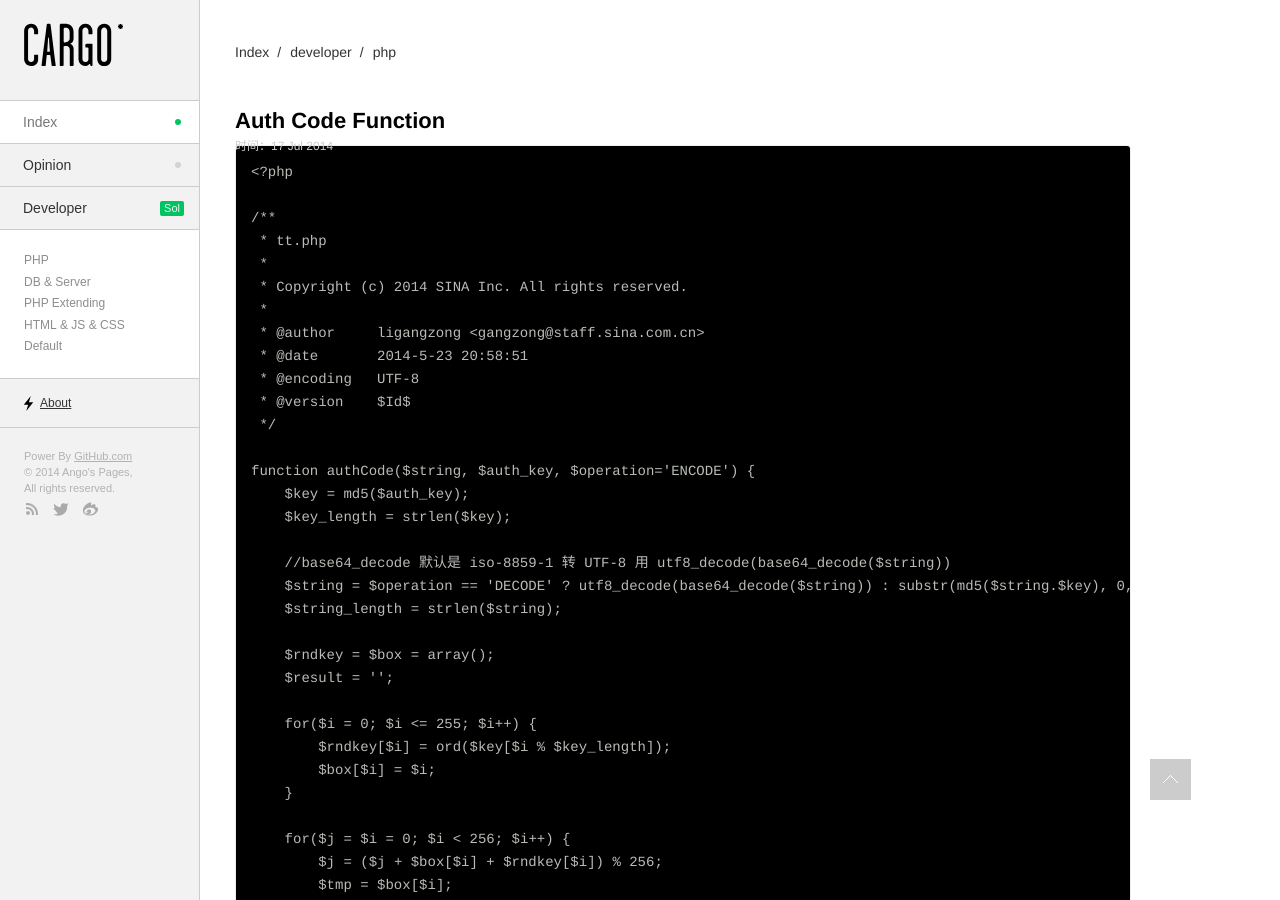
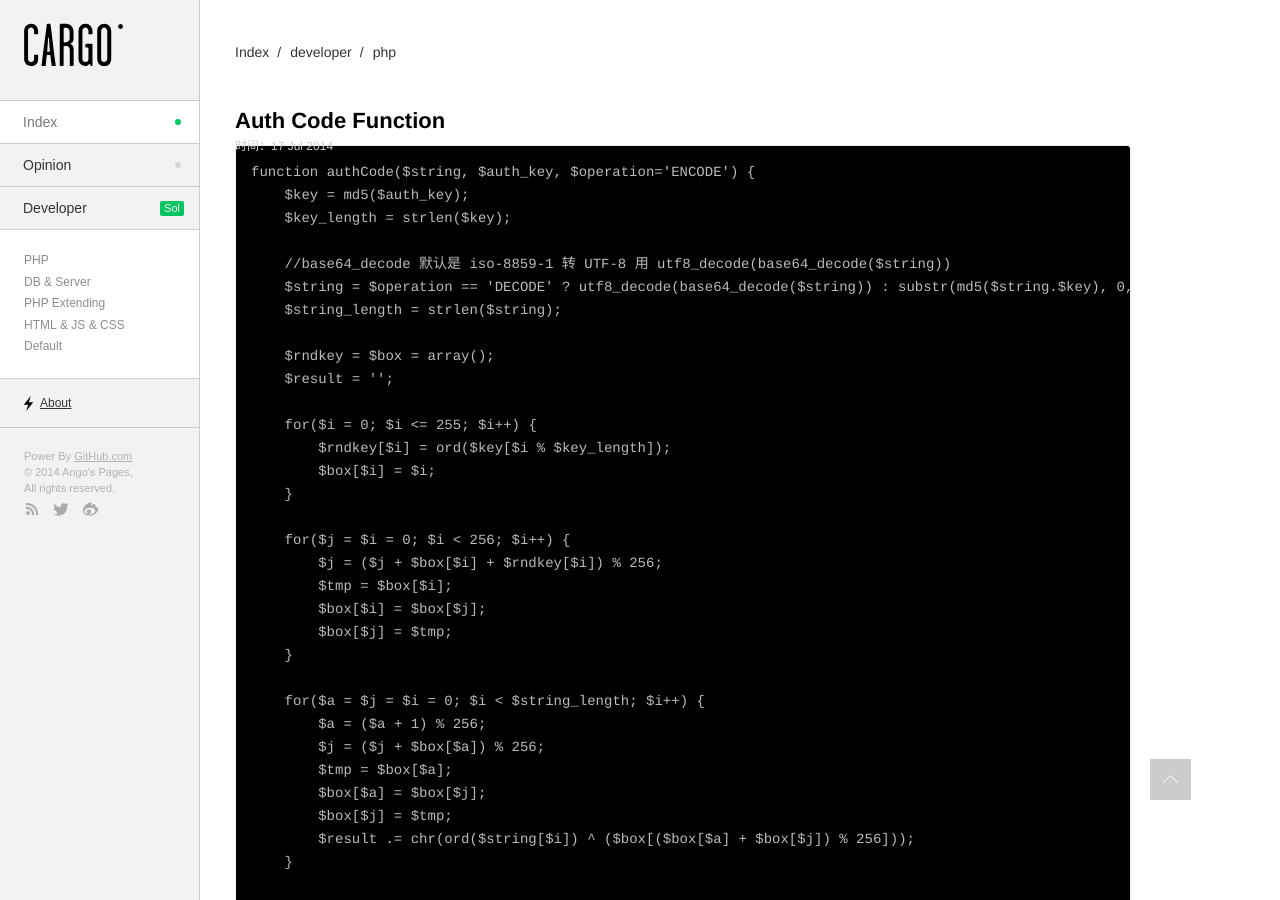
Before and after one commit to Angos/angos.github.io, a Jekyll site: the page built from _posts/developer/2014-07-17-Auth-Code-Function.md, in a window 1280 px wide and 900 px high. Built offline with Jekyll 4.4.1, drawn with Linux system fonts in a browser that asks for light colours; nearby versions of some CDN libraries; Markdown is read by kramdown in place of the engine named in the settings.

Commit message:
modified

````diff
--- a/_posts/developer/2014-07-17-Auth-Code-Function.md
+++ b/_posts/developer/2014-07-17-Auth-Code-Function.md
@@ -9,21 +9,7 @@
 description: 一个对称加密的简单方法。
 ---
 
-{% highlight php %}
-
-<?php
-
-/**
- * tt.php
- *
- * Copyright (c) 2014 SINA Inc. All rights reserved.
- *
- * @author     ligangzong <gangzong@staff.sina.com.cn>
- * @date       2014-5-23 20:58:51
- * @encoding   UTF-8
- * @version    $Id$
- */
-
+```php
 function authCode($string, $auth_key, $operation='ENCODE') {
     $key = md5($auth_key);
     $key_length = strlen($key);
@@ -67,5 +53,4 @@
         return str_replace('=', '',base64_encode(utf8_encode($result)));
     }
 }
-
-{% endhighlight %}
+```
````
